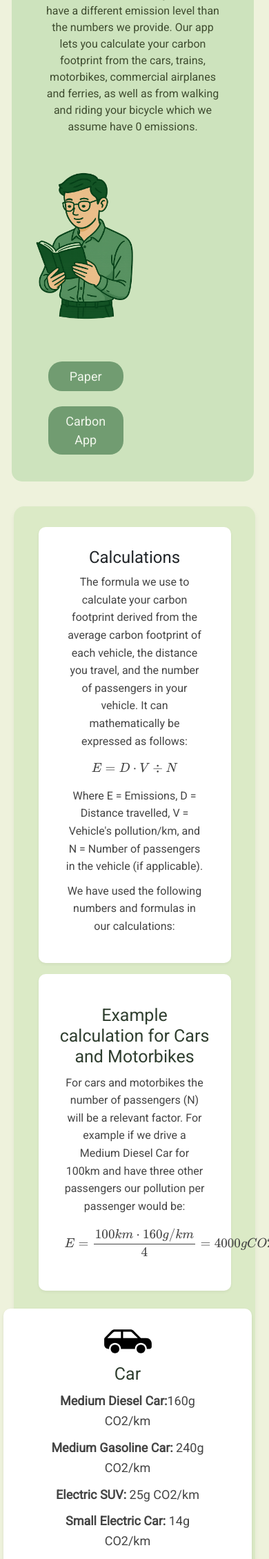
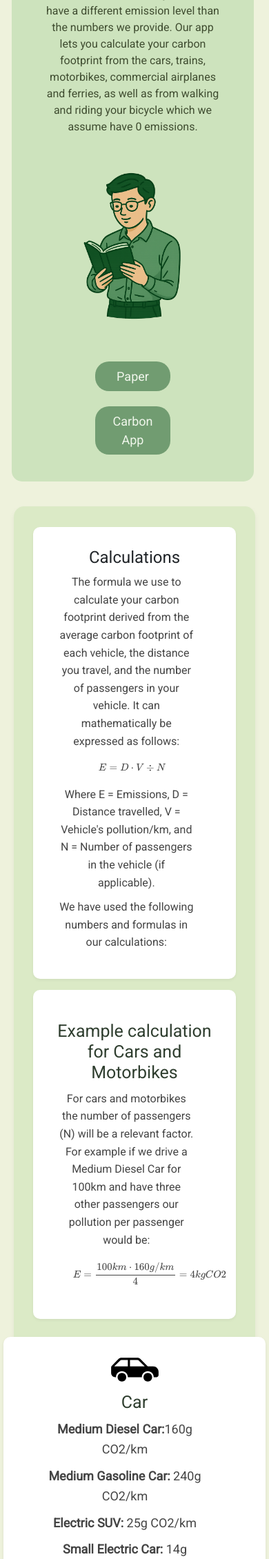
Before and after one commit to NHHSVolunteer/Carbonapp-3, a Flask app: page /methodology in a window 390 px wide; the page is wider, and only the part inside the window is pictured. Shown: the part 508-2768 px from the top of that part at 69% size. Run offline with Flask 2, Linux system fonts and the light colour scheme; some libraries are stand-ins or nearby versions.

Commit message:
Last changes methodology mobile

```diff
--- a/Capp/static/methodology.css
+++ b/Capp/static/methodology.css
@@ -8,8 +8,6 @@ body {
     background-color: #eef2dc;
     display: flex;
     flex-direction: column;
-    align-items: center;
-    justify-content: center;
     padding: 2rem 1rem;
     font-size: initial;
 }
@@ -75,7 +73,7 @@ body {
 
 .container_text_methodology {
     flex: 1;
-    min-width: 855px;
+    min-width: 755px;
 }
 
 /* Main content section (big green box) */
@@ -207,6 +205,12 @@ body {
         margin-left: 17px;
     }
 
+    .flex_container_methodology_2 {
+        display: flex;
+        justify-content: center;
+        align-items: center;
+    }
+
     .section_header_methodology h1 {
         font-size: 28px;
         line-height: 1.3;
@@ -271,13 +275,26 @@ body {
     }
 
     .small_box {
-        width: 90%;
+        width: 95%;
         max-width: 400px;
         height: auto;
         margin-bottom: 1rem;
+        align-items: center;
+        text-align: center;
+        justify-content: center;
     }
 
     .small_box p {
         padding: 0 0.5rem;
+        width: 90%;
+    }
+
+    .small_box .formula {
+        font-size: 12.5px;
+        text-align: left;
+        align-items: center;
+        justify-content: center;
+        width: 80%;
+        margin: 20px;
     }
 }
--- a/Capp/templates/methodology.html
+++ b/Capp/templates/methodology.html
@@ -78,7 +78,7 @@
          be a relevant factor. For example if we drive a Medium Diesel
          Car for 100km and have three other passengers our pollution
          per passenger would be:</p>
-      <p class="formula">\[ E = \frac{100km \cdot 160g/km}{4} = 4000g CO2 = 4kg CO2\]</p>
+      <p class="formula">\[ E = \frac{100km \cdot 160g/km}{4} = 4kg CO2\]</p>
     </div>
     <!-- Grid of smaller boxes -->
     <div class="grid_container">
```
